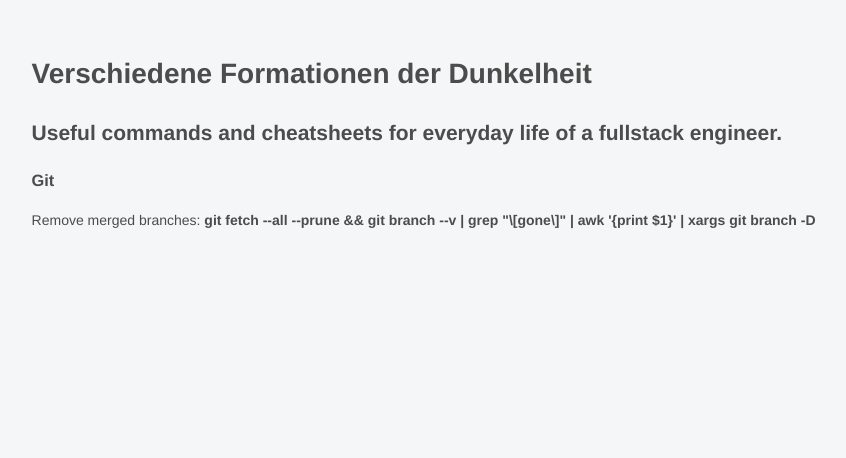
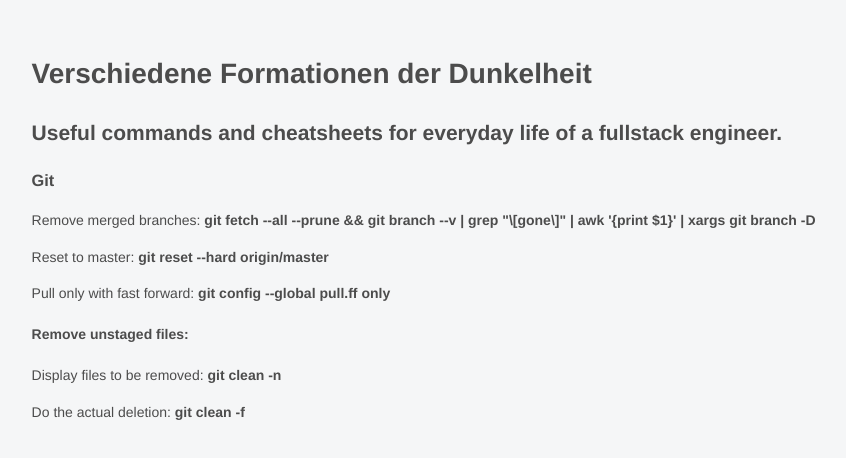
Before and after one commit to yyankowski/yyankowski.github.io, a plain HTML site: page index.html in a window 1280 px wide. Shown: the whole page, without its empty margins (2-848 px from the left). Drawn offline with Linux system fonts and the light colour scheme.

Commit message:
Add git related commands

```diff
--- a/index.html
+++ b/index.html
@@ -16,6 +16,13 @@
   <section>
     <h3>Git</h3>
     <p>Remove merged branches: <b>git fetch --all --prune && git branch --v | grep "\[gone\]" | awk '{print $1}' | xargs git branch -D</b></p>
+    <p>Reset to master: <b>git reset --hard origin/master</b></p>
+    <p>Pull only with fast forward: <b>git config --global pull.ff only</b></p>
+    <aside>
+      <h4>Remove unstaged files:</h4>
+      <p>Display files to be removed: <b>git clean -n</b></p>
+      <p>Do the actual deletion: <b>git clean -f</b></p>
+    <aside>
   </section>
   </body>
 </html>
```
